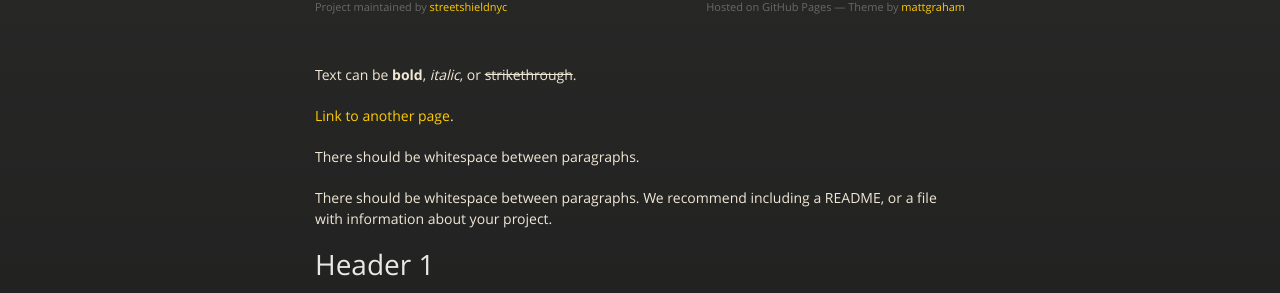
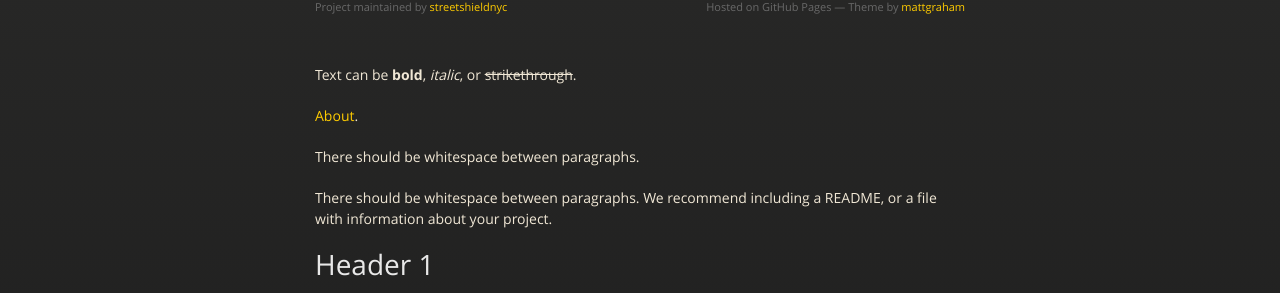
Before and after one commit to streetshieldnyc/streetshieldnyc.github.io, a Jekyll site: the page built from docs/index.md, in a window 1280 px wide and 900 px high. Shown: the part 207-500 px from the top of the window. Built offline with Jekyll 4.4.1, drawn with Linux system fonts in a browser that asks for light colours.

Commit message:
Update index.md

```diff
--- a/docs/index.md
+++ b/docs/index.md
@@ -4,7 +4,7 @@ layout: default
 
 Text can be **bold**, _italic_, or ~~strikethrough~~.
 
-[Link to another page](./another-page.html).
+[About](./about.html).
 
 There should be whitespace between paragraphs.
 
```
